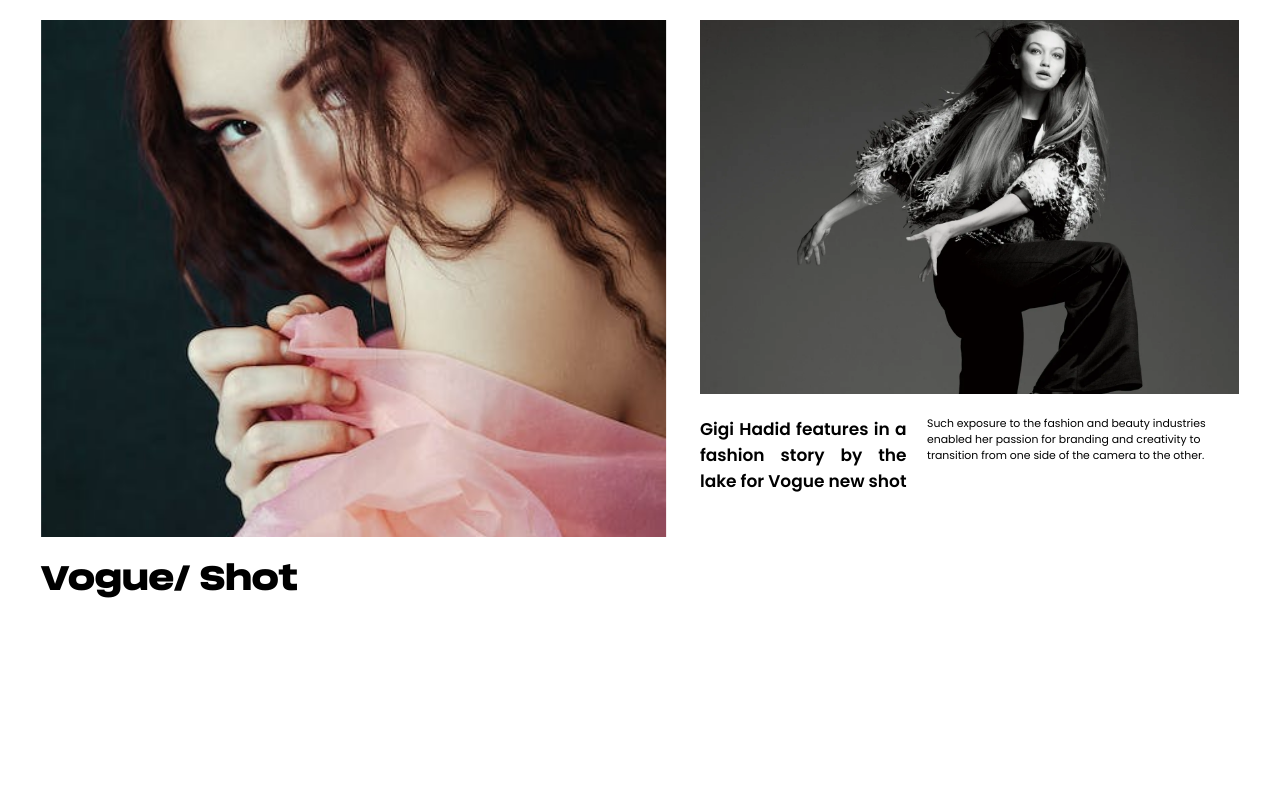
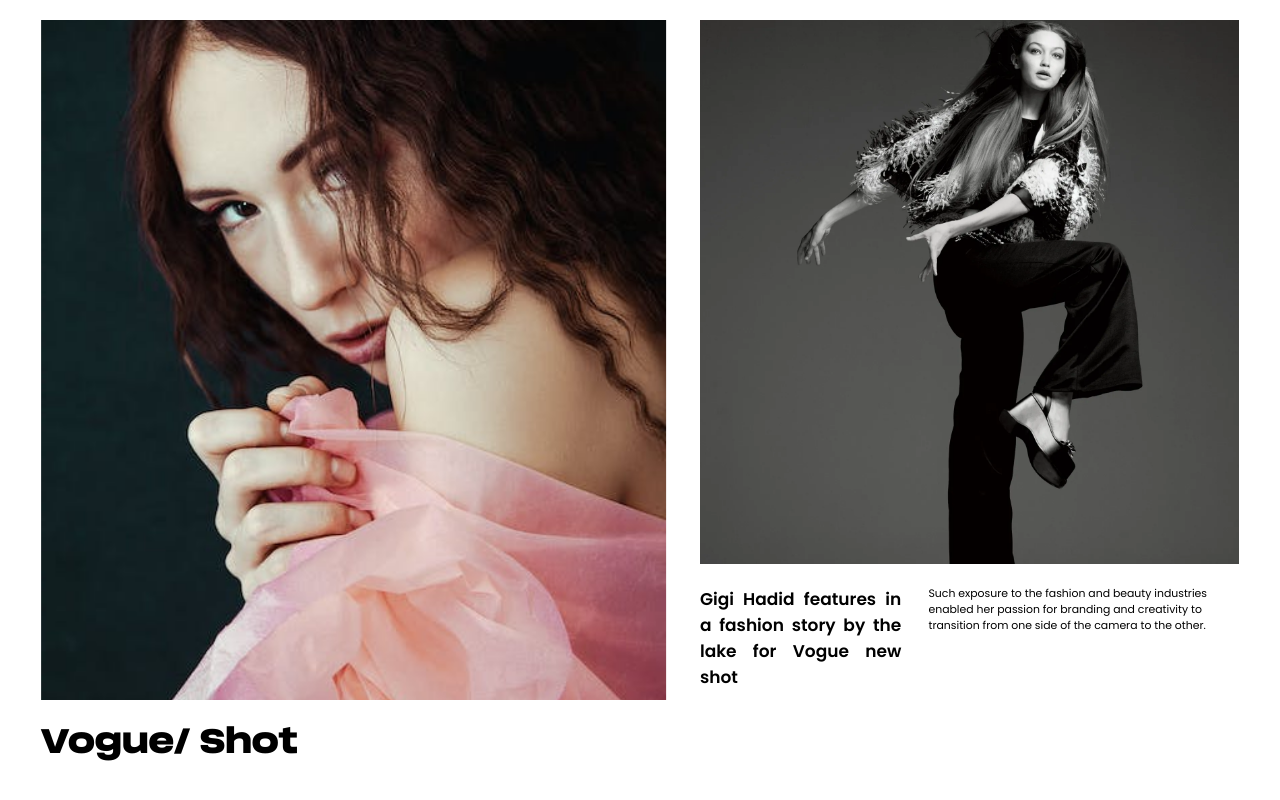
Before and after one commit to Khushali2001/Premier, a plain HTML site: page index.html in a window 1280 px wide. Shown: the part 1112-1912 px from the top of the page. Before the commit the page ends 1753 px from the top, so only its background shows below. Drawn offline with nearby package versions, Linux system fonts and the light colour scheme.

Commit message:
Premier Updated

```diff
--- a/css/style.css
+++ b/css/style.css
@@ -284,21 +284,21 @@ h3 {
 
 .vogue-shot.flex > div img {
   width: 100%;
-  height: 76rem;
+  height: 100rem;
   object-fit: cover;
   margin-bottom: 2.5rem;
   transform: scaleX(-1);
 }
 
 .vogue-shot.flex > div:last-child img {
-  height: 55rem;
+  height: 80rem;
   object-position: top;
   transform: scaleX(1);
 }
 
 .shot-right-bottom div:first-child p {
   font-weight: bold;
-  padding-right: 3rem;
+  padding-right: 4rem;
   text-align: justify;
   font-size: 2.5rem;
 }
```
Also changed, not shown: images/works-en.png (added).
